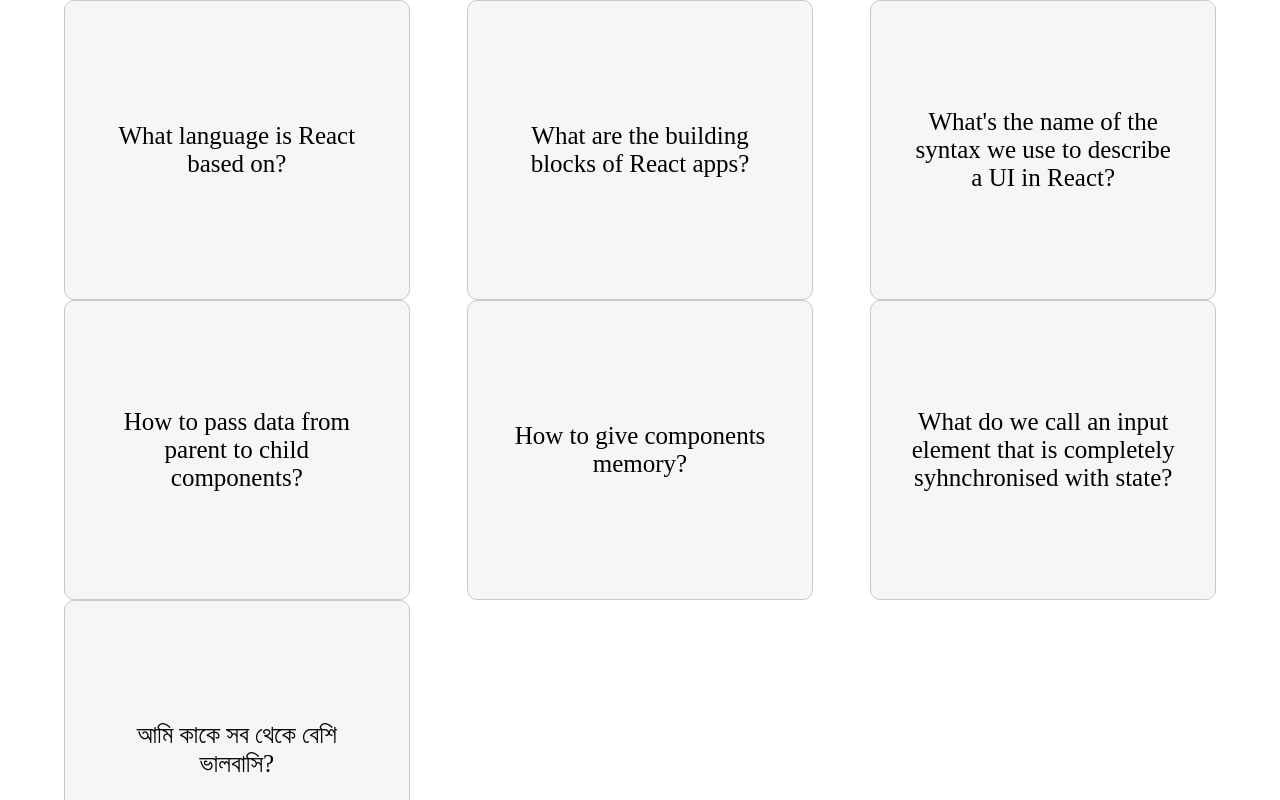
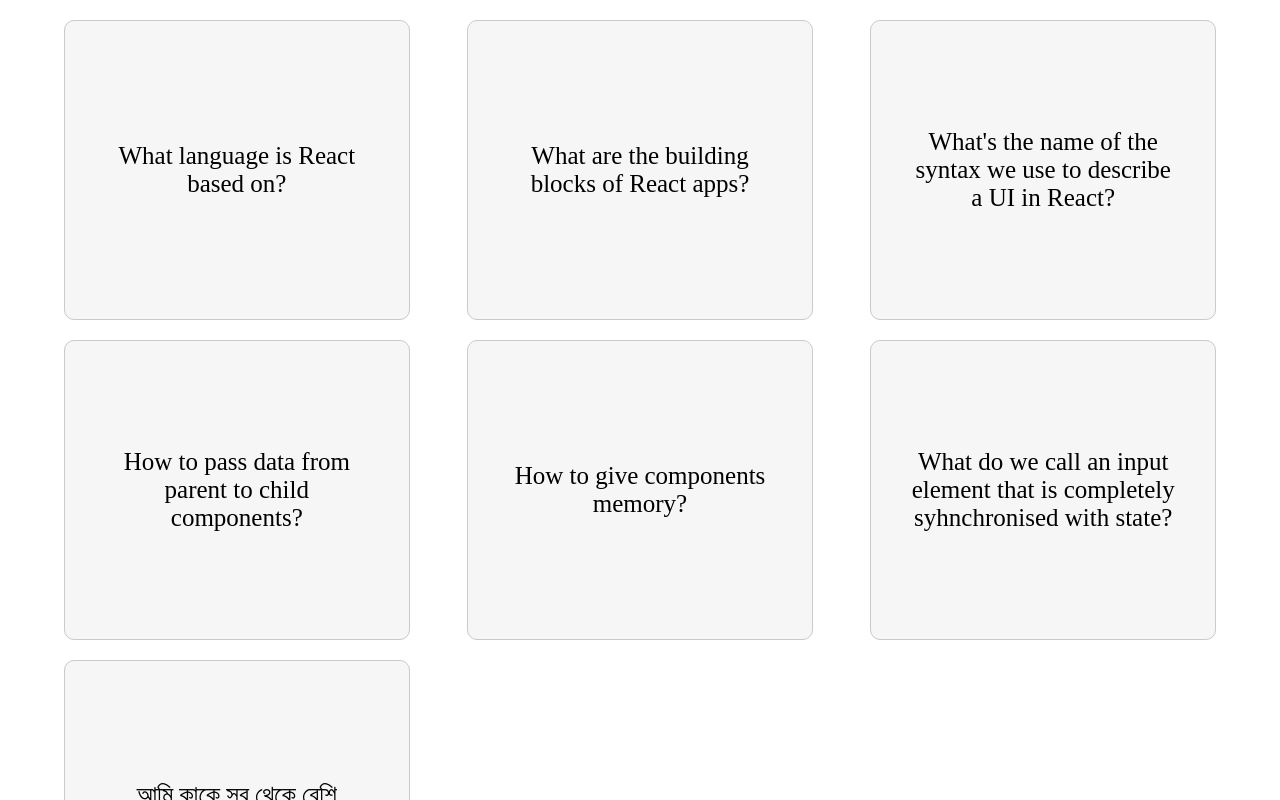
Before and after one commit to TastyTanticles/flash-cards, a React (Vite) app: page / in a window 1280 px wide. Shown: the top 800 px of the page. Built offline with nearby package versions, Linux system fonts and the light colour scheme.

Commit message:
spacing problem solved

```diff
--- a/src/Components/Card/Card.css
+++ b/src/Components/Card/Card.css
@@ -12,6 +12,7 @@
   padding: 20px 40px;
   cursor: pointer;
   border: 1px solid #ccc9c9;
+  margin-bottom: 20px;
 }
 
 .answer {
--- a/src/Components/FlashCards/FlashCards.css
+++ b/src/Components/FlashCards/FlashCards.css
@@ -7,7 +7,7 @@
 .cards {
   width: 90%;
   min-height: 100vh;
-  margin: 0px auto;
+  margin: 20px auto;
   display: flex;
   justify-content: space-between;
   align-items: center;
```
